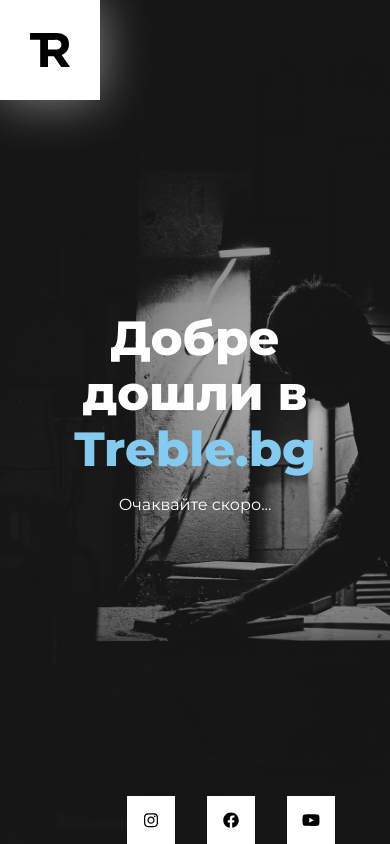
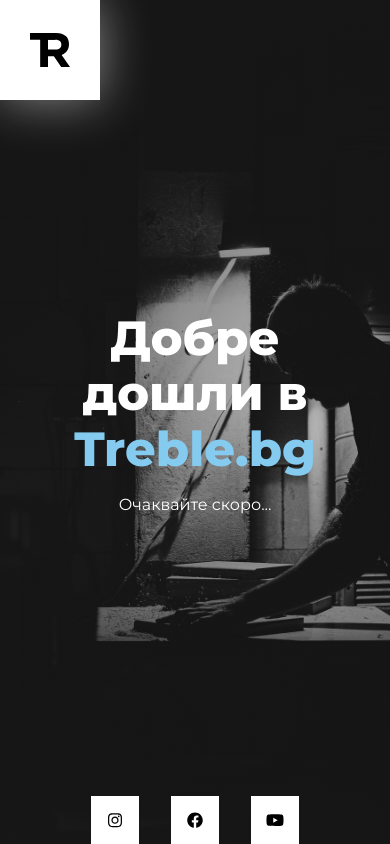
Before and after one commit to tedraykov/treble-website, a Next.js app: page / in a window 390 px wide. Built offline with nearby package versions, Linux system fonts and the light colour scheme.

Commit message:
Align footer to center for mobile

```diff
--- a/components/SocialMedia/SocialMedia.module.css
+++ b/components/SocialMedia/SocialMedia.module.css
@@ -2,6 +2,7 @@
     list-style: none;
     display: flex;
     margin: 0;
+    padding: 0;
 }
 
 .container li {
--- a/styles/Home.module.css
+++ b/styles/Home.module.css
@@ -148,9 +148,7 @@
 .socialMedia {
     z-index: 100;
     position: absolute;
-    right: 0;
     bottom: 0;
-    margin: 0 10%;
 }
 
 @media (min-width: 600px) {
@@ -167,6 +165,11 @@
     .main figure {
         right: 0;
         left: auto;
+    }
+
+    .socialMedia {
+        margin: 0 10%;
+        right: 0;
     }
 }
 
```
